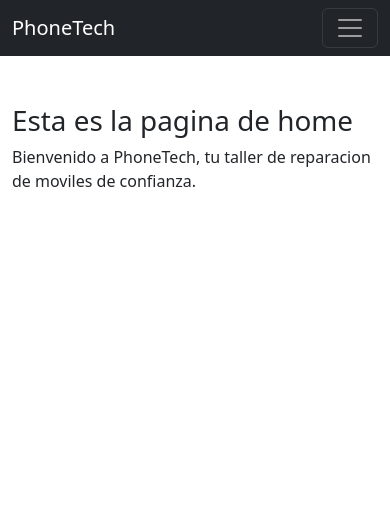
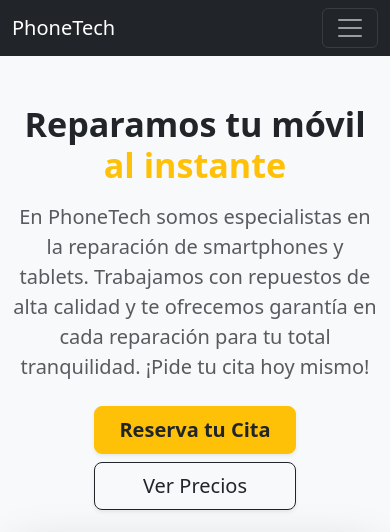
Before and after one commit to DaniASVR/PhoneTech, a PHP site: page /home.php in a window 390 px wide. Shown: the top 532 px of the page. Before the commit the page ends 187 px from the top, so only its background shows below. Run offline with PHP 8.4, Linux system fonts and the light colour scheme; grey boxes are pictures that could not be loaded.

Commit message:
-creacion de la seccion hero con imagen y botones -implementacion del componente footer

```diff
--- /dev/null
+++ b/src/Views/components/footer.php
@@ -0,0 +1,41 @@
+    <!-- Footer -->
+    <footer class="bg-dark text-white mt-auto py-4">
+        <div class="container">
+            <div class="row">
+                <div class="col-md-4 mb-3">
+                    <h5 class="text-uppercase fw-bold text-warning">PhoneTech</h5>
+                    <p class="small text-white">
+                        Tu taller de confianza en Torrevieja para la reparación de smartphones y tablets. Ofrecemos repuestos de calidad y garantía en todas nuestras reparaciones.
+                    </p>
+                </div>
+
+                <div class="col-md-4 mb-3">
+                    <h5 class="text-uppercase fw-bold text-white">Enlaces de Interés</h5>
+                    <ul class="list-unstyled">
+                        <li><a href="/" class="text-white text-decoration-none">Inicio</a></li>
+                        <li><a href="/servicios" class="text-white text-decoration-none">Servicios</a></li>
+                        <li><a href="/reservar" class="text-white text-decoration-none">Reservar Cita</a></li>
+                        <li><a href="/contacto" class="text-white text-decoration-none">Contacto</a></li>
+                    </ul>
+                </div>
+
+                <div class="col-md-4 mb-3">
+                    <h5 class="text-uppercase fw-bold text-white">Contacto</h5>
+                    <p class="small text-white mb-1">📍 Calle Aleatoria, 67, Torrevieja</p>
+                    <p class="small text-white mb-1">📞 600 000 000</p>
+                    <p class="small text-white mb-1">✉️ contacto@phonetech.es</p>
+                </div>
+            </div>
+
+            <hr class="bg-white my-3">
+            <div class="row">
+                <div class="col text-center">
+                    <p class="small mb-0 text-white">&copy; <?php echo date("Y"); ?> PhoneTech</p>
+                </div>
+            </div>
+        </div>
+    </footer>
+
+    <script src="https://cdn.jsdelivr.net/npm/bootstrap@5.3.0/dist/js/bootstrap.bundle.min.js"></script>
+</body>
+</html>
--- a/src/Views/home.php
+++ b/src/Views/home.php
@@ -2,11 +2,39 @@
 // Definir el titulo de la pagina de inicio
 $titulo = "Inicio";
 
-// Cargar la cabecera comun
+// Carga la cabecera comun
 require_once __DIR__ . '/components/header.php';
 ?>
 
-<div class="container mt-5">
-    <h1>Esta es la pagina de home</h1>
-    <p>Bienvenido a PhoneTech, tu taller de reparacion de moviles de confianza.</p>
-</div>
+<!-- Sección Hero -->
+<section class="hero-section py-5 bg-light border-bottom">
+    <div class="container">
+        <div class="row align-items-center">
+            <div class="col-lg-6 col-md-12 text-center text-lg-start mb-4 mb-lg-0">
+                <h1 class="display-4 fw-bold text-dark mb-3">
+                    Reparamos tu móvil <span class="text-warning">al instante</span>
+                </h1>
+                <p class="lead text-muted mb-4">
+                    En PhoneTech somos especialistas en la reparación de smartphones y tablets. Trabajamos con repuestos de alta calidad y te ofrecemos garantía en cada reparación para tu total tranquilidad. ¡Pide tu cita hoy mismo!
+                </p>
+                <div class="d-grid gap-2 d-md-flex justify-content-md-start justify-content-center">
+                    <a href="/reservar" class="btn btn-warning btn-lg px-4 me-md-2 fw-bold text-dark shadow-sm">
+                        Reserva tu Cita
+                    </a>
+                    <a href="/servicios" class="btn btn-outline-dark btn-lg px-4 shadow-sm">
+                        Ver Precios
+                    </a>
+                </div>
+            </div>
+
+            <div class="col-lg-6 col-md-12 text-center">
+                <img src="/images/hero_repair.png" alt="Reparación de teléfonos PhoneTech" class="img-fluid rounded-4 shadow-lg" style="max-height: 380px; object-fit: cover;">
+            </div>
+        </div>
+    </div>
+</section>
+
+<?php
+// Carga el pie de pagina comun
+require_once __DIR__ . '/components/footer.php';
+?>
```
Also changed, not shown: public/css/main.css (added, +12 -0 lines), public/images/hero_repair.png (added).
